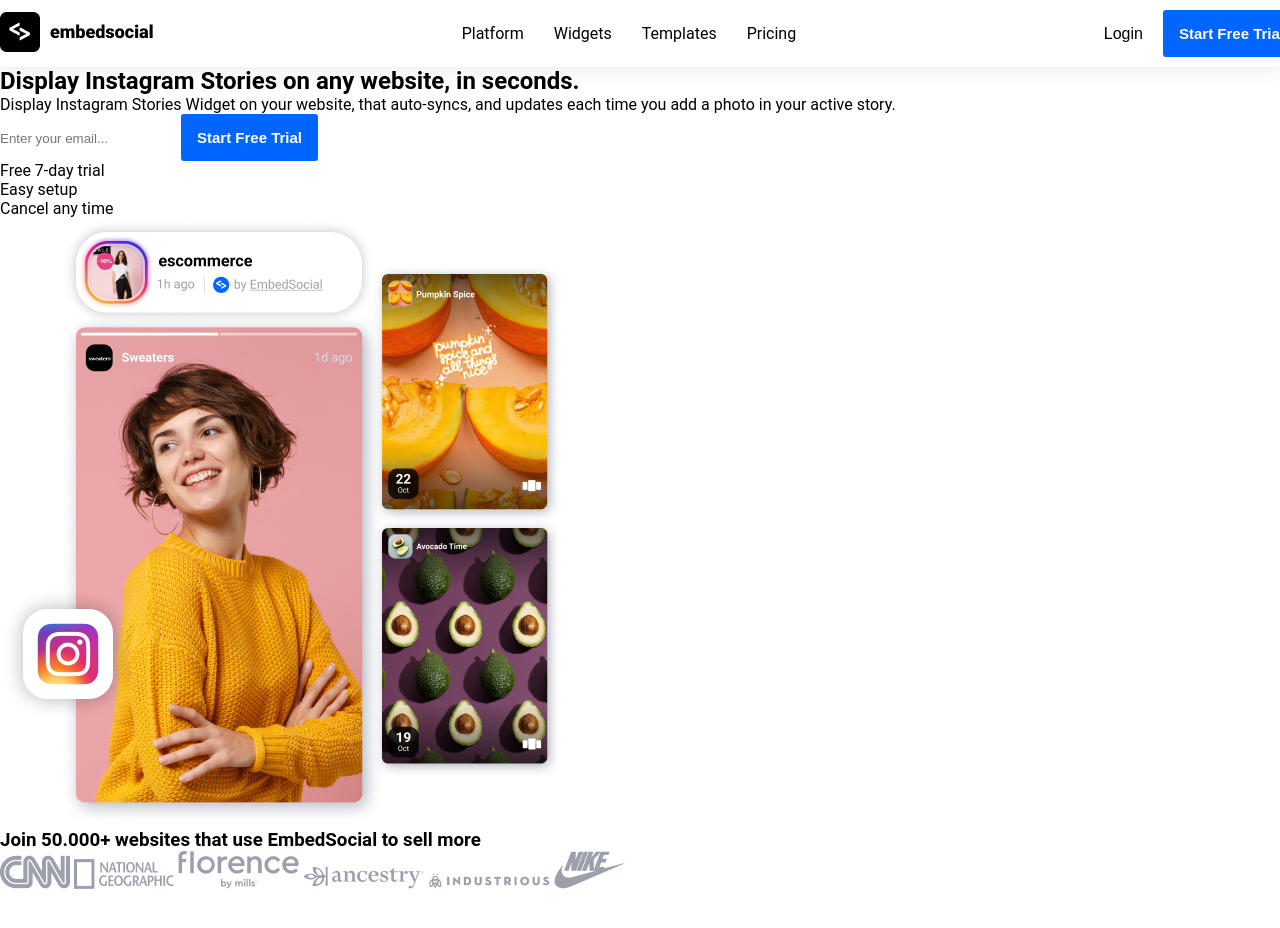
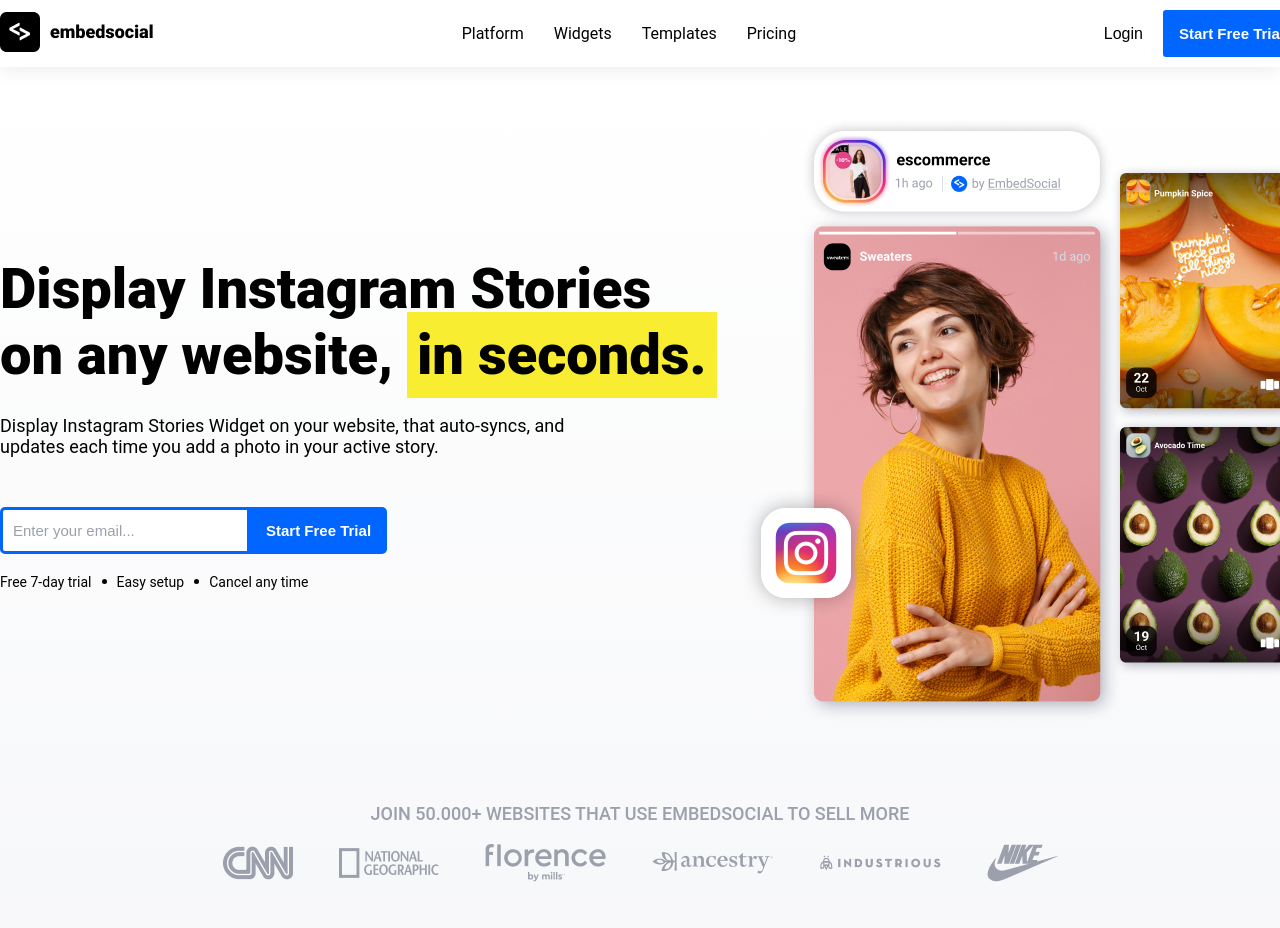
Before and after one commit to AndyMagwayer/multiple-sass, a website built with Vite: page index.html in a window 1280 px wide. Before the commit the page ends 893 px from the top, so only its background shows below. Built offline with nearby package versions, Linux system fonts and the light colour scheme.

Commit message:
feat : completed hero section (18:07)

```diff
--- a/src/styles/main.scss
+++ b/src/styles/main.scss
@@ -35,3 +35,89 @@
         font-size: 16px;
     }
 }
+
+// hero//
+
+.hero{
+    background: linear-gradient(180deg, rgba(214, 218, 228, 0) 0%, rgba(214, 218, 228, 0.2) 100%);
+    padding: 50px 0;
+
+    .wrapper {
+        display: flex;
+        align-items: center;
+        justify-content: space-between;
+    }
+    .hero-content {
+        width: 720px;
+
+    }
+    .hero-title {
+        font-size: 56px;
+        font-weight: 900;
+
+        span {
+            background-color: #f9ed32;
+            padding: 10px;
+        }
+    }
+    .hero-content .text {
+        font-size: 18px;
+        width: 580px;
+        margin: 27px 0 50px;
+    }
+    .form{
+        display: flex;
+        align-items: stretch;
+
+        .input{
+            border: 3px solid #0066FF;
+            border-radius: 5px 0px 0px 5px;
+            padding: 0 10px;
+            width: 250px;
+            font-size: 18px;
+        }
+        .btn{
+            border-radius: 0px 5px 5px 0px;
+        }
+    }
+    .hero-content .list{
+        display: flex;
+        align-items: center;
+        gap: 10px;
+        margin-top: 20px;
+
+        .dot{
+            width: 5px;
+            height: 5px;
+            border-radius: 50%;
+            background-color: #000;
+        }
+    }
+    .hero-content .list p{
+        font-size: 14px;
+    }
+    .form .input::placeholder{
+        font-size: 15px;
+        color: #9CA0AC;
+    }
+    .brands-title{
+        font-size: 18px;
+        font-weight: 500;
+        color: #9CA0AC;
+        text-transform: uppercase;
+        margin:75px 0 20px;
+        text-align: center;
+    }
+
+    .brands{
+        display: flex;
+        align-items: center;
+        gap: 46px;
+        justify-content: center;
+    }
+
+}
+
+@media (body(max-width)){
+
+};
```
